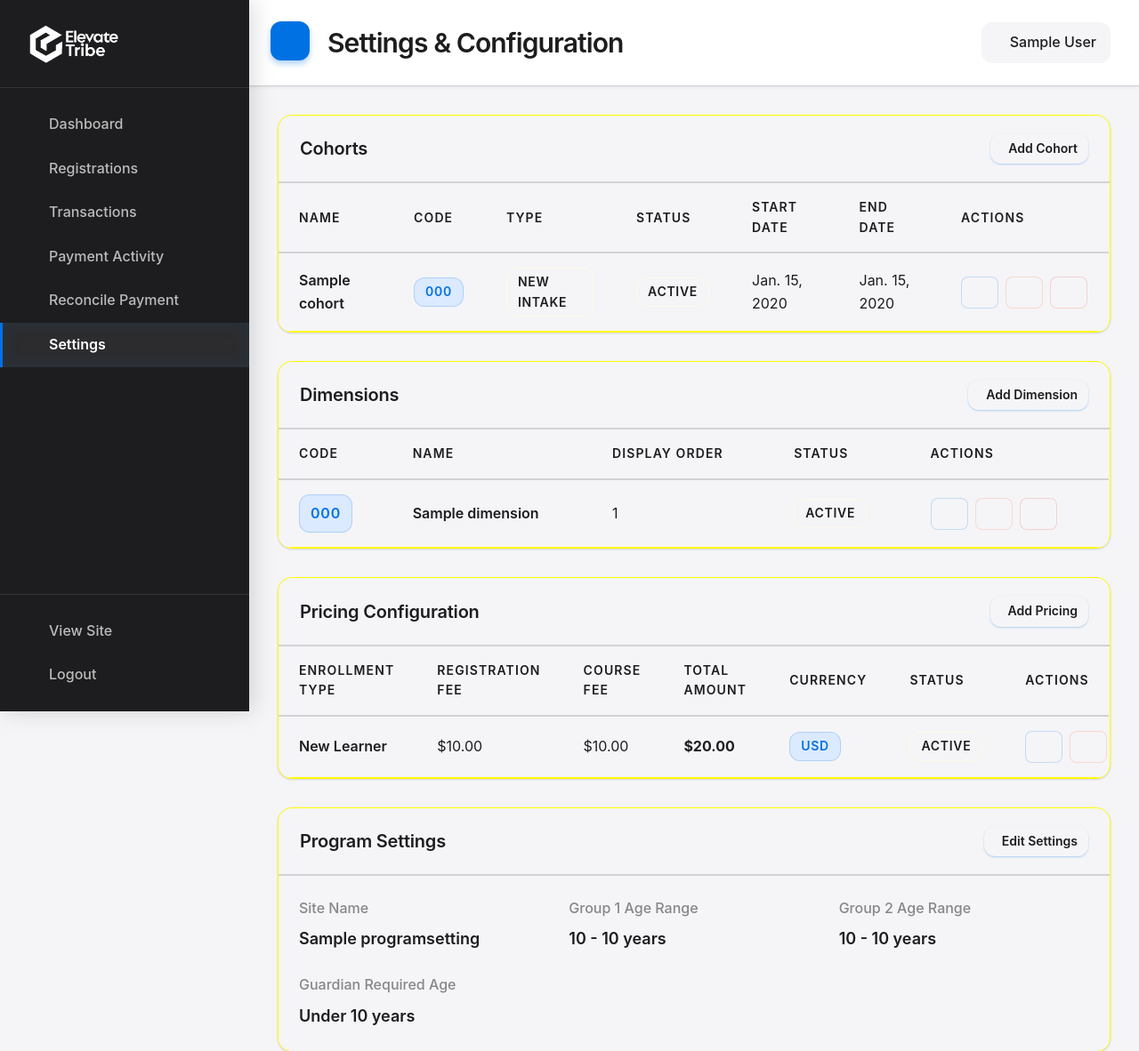
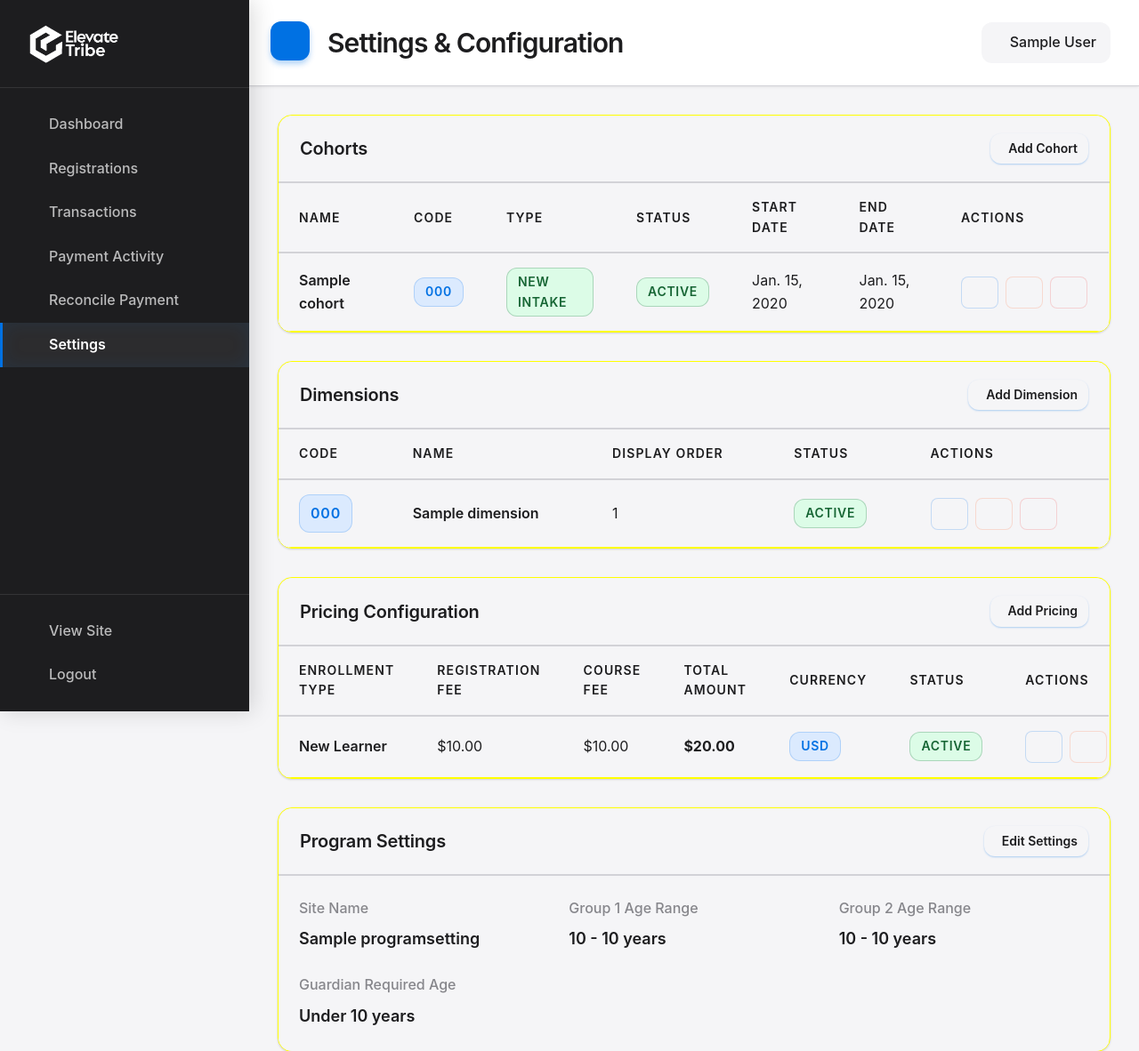
Before and after one commit to josueadimado/elevate_registration, a Django app: page /admin-panel/settings/ in a window 1280 px wide. Shown: the top 1182 px of the page at 89% size. Run offline with Django 4.2, Linux system fonts and the light colour scheme; a user stored in the database is signed in; tables that the repository leaves empty hold one stand-in row (values such as "Sample post"); some libraries are stand-ins or nearby versions.

Commit message:
Force Full paid/success badges green: inline styles + late style block (fix yellow #ffffcf)
Co-authored-by: Cursor <cursoragent@cursor.com>

```diff
--- a/registrations/templates/registrations/admin/base.html
+++ b/registrations/templates/registrations/admin/base.html
@@ -12,7 +12,7 @@
   <link rel="preconnect" href="https://fonts.gstatic.com" crossorigin />
   <link href="https://fonts.googleapis.com/css2?family=Inter:wght@300;400;500;600;700;800;900&display=swap" rel="stylesheet" />
   {% load static %}
-  <link rel="stylesheet" href="{% static 'css/admin.css' %}?v=15.0" />
+  <link rel="stylesheet" href="{% static 'css/admin.css' %}?v=16.0" />
   <style>
     /* Force remove yellow and ensure visibility - Comprehensive */
     thead, thead th, thead tr, th {
@@ -54,6 +54,12 @@
     .warning-light {
       background: #f5f5f7 !important;
       color: #1d1d1f !important;
+    }
+    /* Full paid / success badge: always green, never yellow */
+    .badge-success {
+      background: #dcfce7 !important;
+      color: #166534 !important;
+      border-color: rgba(22, 101, 52, 0.25) !important;
     }
 
     /* Settings page specific - remove yellow */
@@ -359,6 +365,19 @@
     }
   </style>
   <link rel="stylesheet" href="{% static 'css/admin-forms.css' %}" />
+  <!-- Force success badges green after any other CSS (no yellow #ffffcf) -->
+  <style>
+    .badge-success,
+    .admin-content .badge-success,
+    .data-table .badge-success,
+    .table-content .badge-success,
+    td .badge-success,
+    span.badge-success {
+      background: #dcfce7 !important;
+      color: #166534 !important;
+      border-color: rgba(22, 101, 52, 0.25) !important;
+    }
+  </style>
   {% block extra_css %}{% endblock %}
 </head>
 <body class="admin-body">
--- a/registrations/templates/registrations/admin/dashboard.html
+++ b/registrations/templates/registrations/admin/dashboard.html
@@ -122,7 +122,7 @@
               {% if registration.status == 'FAILED' %}
                 <span class="badge badge-danger">Failed</span>
               {% elif registration.registration_fee_paid and registration.course_fee_paid %}
-                <span class="badge badge-success">Full paid</span>
+                <span class="badge badge-success" style="background:#dcfce7;color:#166534;border:1px solid rgba(22,101,52,0.25);">Full paid</span>
               {% elif registration.registration_fee_paid %}
                 <span class="badge badge-warning" title="Registration fee paid; course fee pending">Half paid (reg)</span>
               {% elif registration.course_fee_paid %}
--- a/registrations/templates/registrations/admin/registrations.html
+++ b/registrations/templates/registrations/admin/registrations.html
@@ -130,7 +130,7 @@
               {% if registration.status == 'FAILED' %}
                 <span class="badge badge-danger">Failed</span>
               {% elif registration.registration_fee_paid and registration.course_fee_paid %}
-                <span class="badge badge-success">Full paid</span>
+                <span class="badge badge-success" style="background:#dcfce7;color:#166534;border:1px solid rgba(22,101,52,0.25);">Full paid</span>
               {% elif registration.registration_fee_paid %}
                 <span class="badge badge-warning" title="Registration fee paid; course fee pending">Half paid (reg)</span>
               {% elif registration.course_fee_paid %}
--- a/registrations/templates/registrations/admin/settings.html
+++ b/registrations/templates/registrations/admin/settings.html
@@ -36,10 +36,10 @@
                 {{ cohort.code }}
               </span>
             </td>
-            <td>{% if cohort.is_new_intake %}<span class="badge badge-success">New Intake</span>{% else %}<span class="badge">Returning</span>{% endif %}</td>
+            <td>{% if cohort.is_new_intake %}<span class="badge badge-success" style="background:#dcfce7;color:#166534;">New Intake</span>{% else %}<span class="badge">Returning</span>{% endif %}</td>
             <td>
               {% if cohort.is_active %}
-                <span class="badge badge-success">Active</span>
+                <span class="badge badge-success" style="background:#dcfce7;color:#166534;">Active</span>
               {% else %}
                 <span class="badge badge-danger">Inactive</span>
               {% endif %}
@@ -107,7 +107,7 @@
             <td>{{ dimension.display_order }}</td>
             <td>
               {% if dimension.is_active %}
-                <span class="badge badge-success">Active</span>
+                <span class="badge badge-success" style="background:#dcfce7;color:#166534;">Active</span>
               {% else %}
                 <span class="badge badge-danger">Inactive</span>
               {% endif %}
@@ -195,7 +195,7 @@
             </td>
             <td>
               {% if pricing.is_active %}
-                <span class="badge badge-success">Active</span>
+                <span class="badge badge-success" style="background:#dcfce7;color:#166534;">Active</span>
               {% else %}
                 <span class="badge badge-danger">Inactive</span>
               {% endif %}
--- a/registrations/templates/registrations/admin/view_registration.html
+++ b/registrations/templates/registrations/admin/view_registration.html
@@ -19,7 +19,7 @@
             <span style="font-family: 'SF Mono', 'Monaco', 'Courier New', monospace;">{{ registration.id }}</span>
           </p>
           {% if registration.status == 'PAID' %}
-            <span class="badge badge-success" style="padding: 6px 12px; border-radius: 8px; font-size: 13px; font-weight: 600;">
+            <span class="badge badge-success" style="padding: 6px 12px; border-radius: 8px; font-size: 13px; font-weight: 600; background:#dcfce7; color:#166534; border:1px solid rgba(22,101,52,0.25);">
               <iconify-icon icon="lucide:check-circle" style="font-size: 14px; vertical-align: middle; margin-right: 4px;"></iconify-icon>
               Fully Paid
             </span>
@@ -238,7 +238,7 @@
             <label>Status</label>
             <div class="view-field">
               {% if registration.status == 'PAID' %}
-                <span class="badge badge-success">Paid</span>
+                <span class="badge badge-success" style="background:#dcfce7;color:#166534;border:1px solid rgba(22,101,52,0.25);">Paid</span>
               {% elif registration.status == 'PENDING' %}
                 <span class="badge badge-warning">Pending</span>
               {% else %}
--- a/static/css/admin.css
+++ b/static/css/admin.css
@@ -1086,10 +1086,11 @@ tbody tr:hover {
   letter-spacing: 0.05em;
 }
 
+/* Readable green - no yellow; explicit hex so it never falls back to yellow */
 .badge-success {
-  background: hsl(var(--admin-success-bg));
-  color: hsl(var(--admin-success));
-  border: 1px solid hsl(var(--admin-success) / 0.2);
+  background: #dcfce7 !important;  /* light green */
+  color: #166534 !important;       /* dark green */
+  border: 1px solid rgba(22, 101, 52, 0.25) !important;
   font-weight: 600;
 }
 
@@ -1102,16 +1103,16 @@ tbody tr:hover {
 }
 
 .badge-accent {
-  background: hsl(var(--admin-accent-bg));
-  color: hsl(var(--admin-accent));
-  border: 1px solid hsl(var(--admin-accent) / 0.2);
+  background: #fff4f0 !important;
+  color: #c2410c !important;
+  border: 1px solid rgba(194, 65, 12, 0.25) !important;
   font-weight: 600;
 }
 
 .badge-danger {
-  background: hsl(var(--admin-danger-bg));
-  color: hsl(var(--admin-danger));
-  border: 1px solid hsl(var(--admin-danger) / 0.2);
+  background: #fee2e2 !important;
+  color: #b91c1c !important;
+  border: 1px solid rgba(185, 28, 28, 0.25) !important;
   font-weight: 600;
 }
 
```
